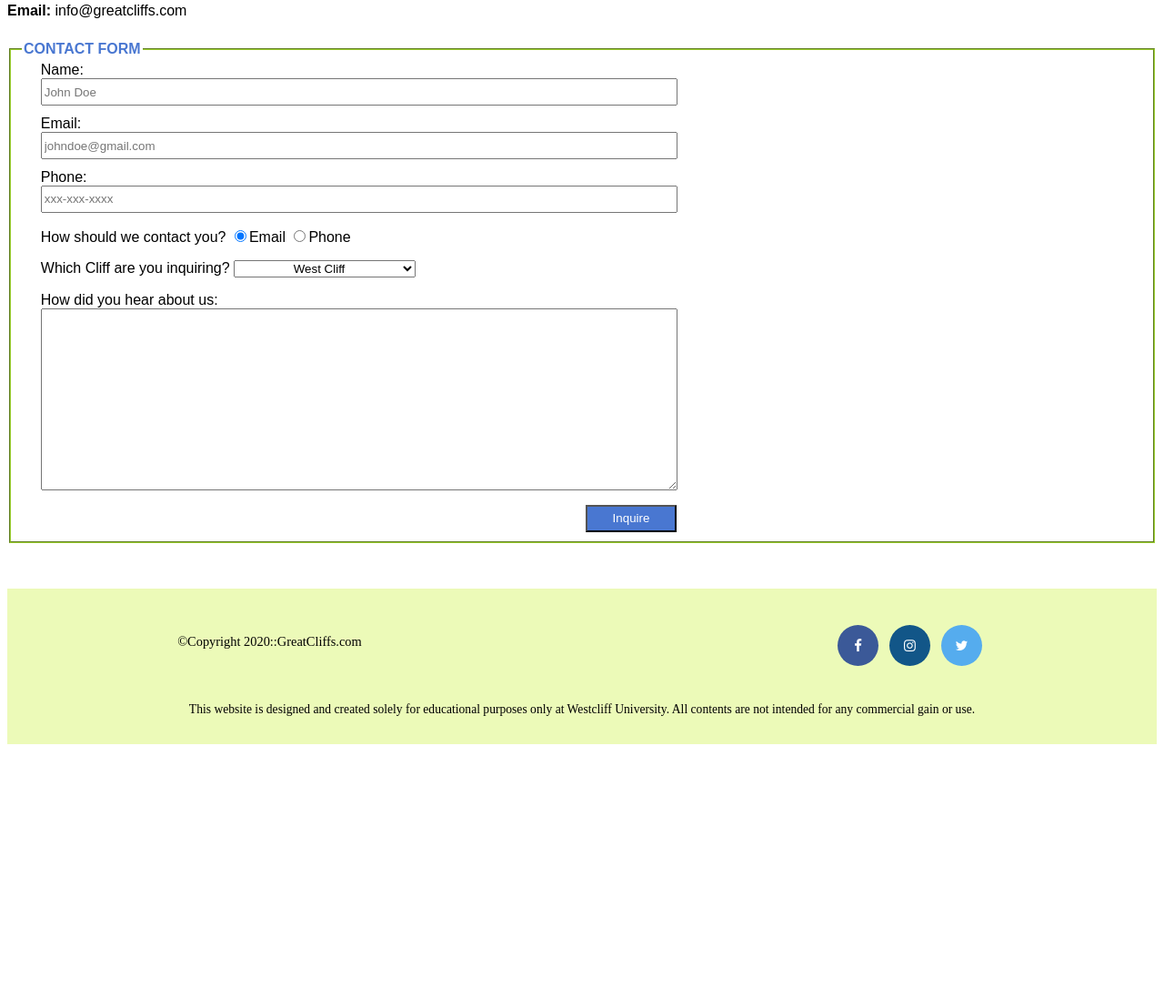
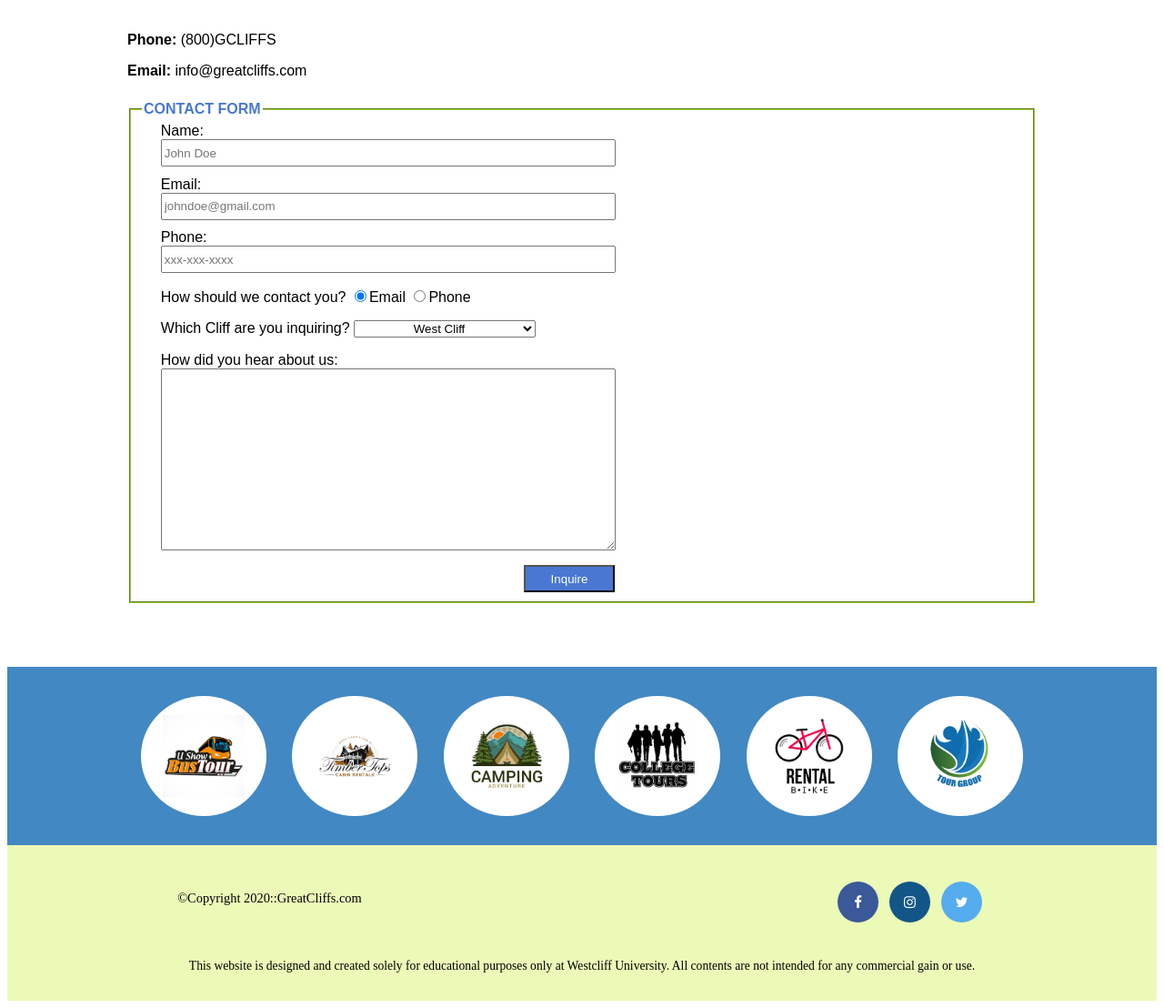
Before and after one commit to xhywebdev/week2day2-hw, a plain HTML site: page contact.html in a window 1280 px wide. Shown: the part 643-1751 px from the top of the page at 91% size. Before the commit the page ends 1469 px from the top, so only its background shows below. Drawn offline with Linux system fonts and the light colour scheme.

Commit message:
done
fix main content margin on all pages

```diff
--- a/contact.html
+++ b/contact.html
@@ -31,11 +31,15 @@
 
         <!-- Main Content -->
         <main>
+            <div class="main-content">
+
                 <h1>Contacting Us</h1>
                 <p>
-                You can drop by the visitors information center at the cliff site that you plan on visiting. They are
+                    You can drop by the visitors information center at the cliff site that you plan on visiting. They
+                    are
                     open
-                7 days a week from 8.00AM to 5.00PM. You can also contact us directly if you need additional information
+                    7 days a week from 8.00AM to 5.00PM. You can also contact us directly if you need additional
+                    information
                     about
                     the Cliffs, Hours of Operations, Facilities or questions about this site using one of the following:
                 </p>
@@ -89,6 +93,29 @@
                         </div>
                     </fieldset>
                 </form>
+            </div>
+            <section>
+                <ul id="partners">
+                    <li class="partner">
+                        <img src="images/partners/partner-bustour.png" alt="Partner Bus Tours">
+                    </li>
+                    <li class="partner">
+                        <img src="images/partners/partner-cabinrental.png" alt="Partner Cabin Rental">
+                    </li>
+                    <li class="partner">
+                        <img src="images/partners/partner-campingadv.png" alt="Partner Camping Adventure">
+                    </li>
+                    <li class="partner">
+                        <img src="images/partners/partner-collegetours.png" alt="Partner College Tours">
+                    </li>
+                    <li class="partner">
+                        <img src="images/partners/partner-rentalbike.png" alt="Partner Bike Rentals">
+                    </li>
+                    <li class="partner">
+                        <img src="images/partners/partner-tourgroup.png" alt="Partner Tour Group">
+                    </li>
+                </ul>
+            </section>
         </main>
         <!-- Footer -->
         <footer>
--- a/styles.css
+++ b/styles.css
@@ -1,4 +1,9 @@
 /* Header */
+main .main-content {
+    width: 1000px;
+    margin: 70px auto;
+}
+
 header {
     width: 100%;
     min-height: 400px;
@@ -167,7 +172,7 @@ footer #nondisclaimer .social .fa-instagram {
 }
 
 table {
-    width: 1000px;
+    width: 900px;
     margin: 4em auto 0 auto;
 }
 
@@ -178,10 +183,6 @@ caption {
     font-size: 1.3em;
     font-weight: bold;
     padding-top: 1em;
-}
-
-table {
-    margin-bottom: 50px;
 }
 
 thead {
@@ -244,12 +245,12 @@ form legend {
 }
 
 form input[type="text"] {
-    width: 700px;
+    width: 500px;
     height: 30px;
 }
 
 form input[type="email"] {
-    width: 700px;
+    width: 500px;
     height: 30px;
 }
 
@@ -259,7 +260,7 @@ form input[type="submit"] {
     width: 100px;
     height: 30px;
     text-align: center;
-    margin-left: 620px;
+    margin-left: 420px;
 }
 
 .selectmenu select {
@@ -268,7 +269,7 @@ form input[type="submit"] {
 }
 
 form textarea {
-    width: 700px;
+    width: 500px;
     height: 200px;
 }
 
```
Also changed, not shown: activities.html (+29 -2 lines), index.html (+9 -3 lines). Lines whose indentation alone changed are shown as unchanged.
